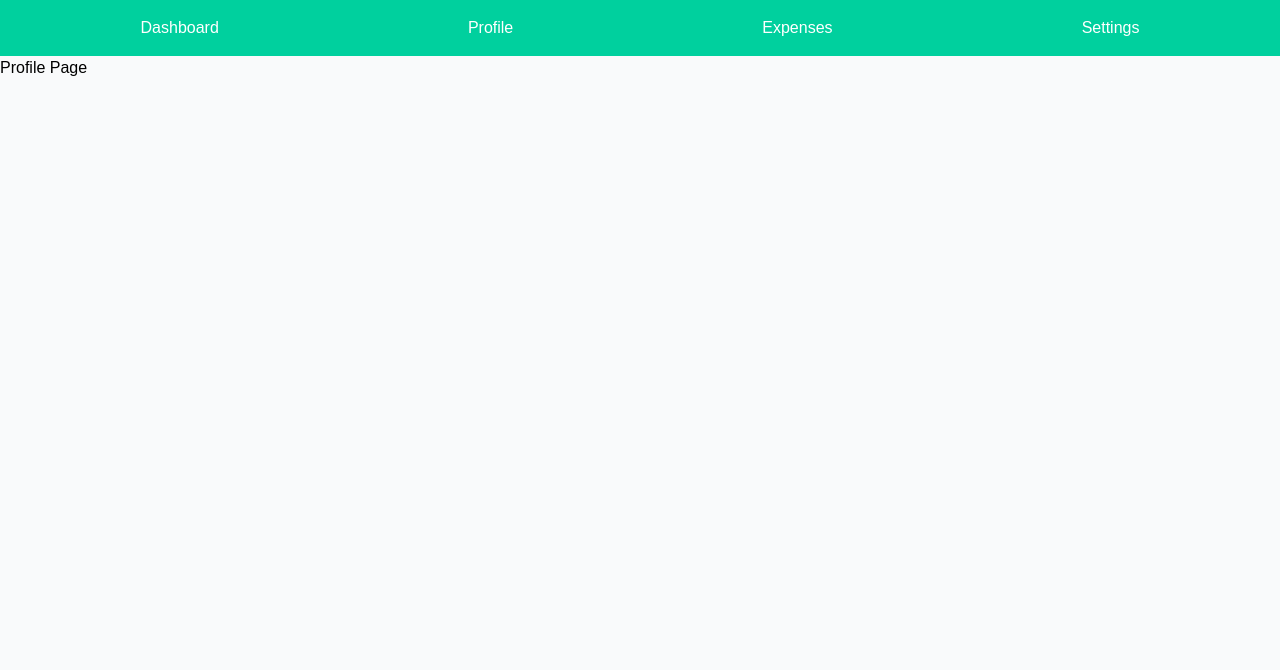
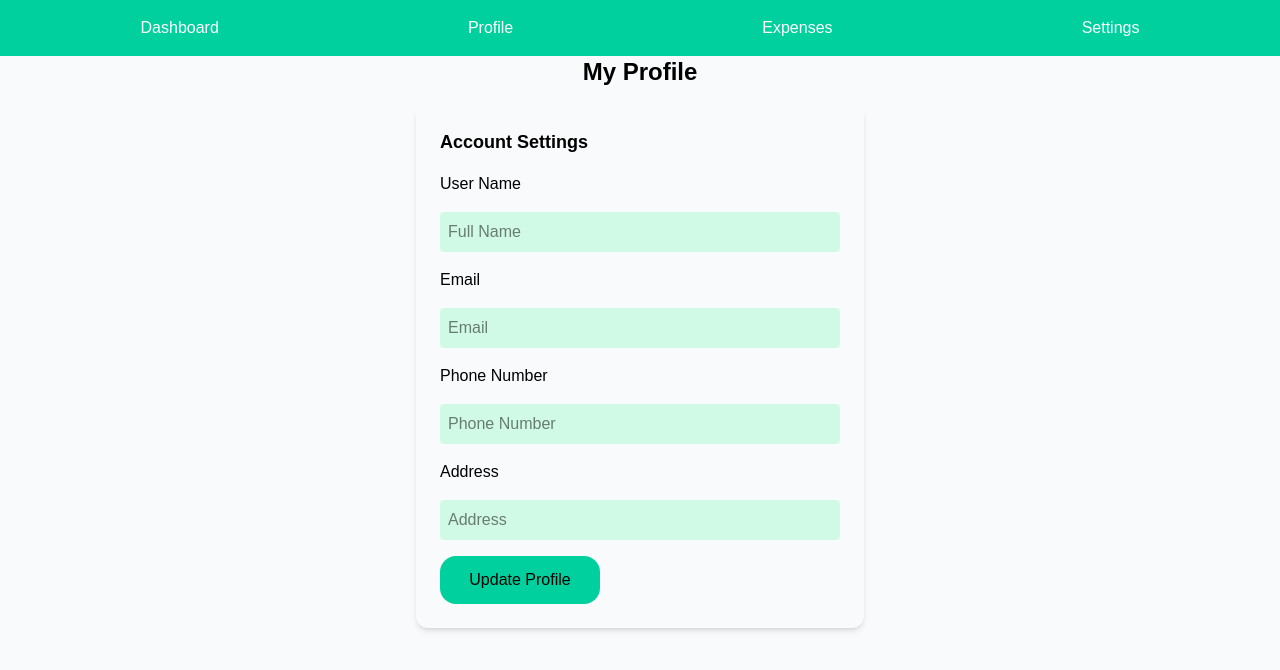
Before and after one commit to ELIE-MANI/Capstone-Project, a React (Vite) app in the folder smart-budget-buddy/: page /profile in a window 1280 px wide. Shown: the top 670 px of the page. Built offline with nearby package versions, Linux system fonts and the light colour scheme.

Commit message:
feat: add profile form to profile page and done debbuging for api url

```diff
--- a/smart-budget-buddy/src/api/api.js
+++ b/smart-budget-buddy/src/api/api.js
@@ -10,18 +10,15 @@ export async function getProfiles() {
   if (!response.ok) {
     throw new Error('Network response was not ok');
   }
-  const data = await response.json();
-  return data;
+  return response.json();
 }
 
-// Save profile (create or update)
+// Save profile (create )
 
-export async function saveProfile(profile, id) {
-  const method = id ? 'PUT' : 'POST';
-  const url = id ? `${API_URL}/${id}` : API_URL;
+export async function saveProfile(profile) {
 
-  const response = await fetch(url, {
-    method,
+  const response = await fetch(API_URL, {
+    method:'POST',
     headers: {
       'Content-Type': 'application/json',
       authorization: `Bearer 17|OAkvhOPYN4VRJL2SkcnAzW3PvzyzYI4r4bYBklXoe6f28b04`,
@@ -29,9 +26,13 @@ export async function saveProfile(profile, id) {
     body: JSON.stringify(profile),
   });
 
+   console.log('Response status:', response.status);
+  console.log('Response body:', await response.text());
+
+
   if (!response.ok) {
     throw new Error('Failed to save profile');
   }
-  const data = await response.json();
-  return data;
+  return response.json();
+
 }
--- a/smart-budget-buddy/src/components/ProfileForm.jsx
+++ b/smart-budget-buddy/src/components/ProfileForm.jsx
@@ -1,56 +1,67 @@
-import React from "react";
+
 import useProfileStore from "../store/Profile";
+import { saveProfile } from "../api/api";
+import { useMutation, useQueryClient } from "@tanstack/react-query";
 
 function ProfileForm() {
-  const{profile, updateProfile} = useProfileStore();
+ const { profile, updateProfile } = useProfileStore();
+ const queryClient = useQueryClient ();
 
-  const handleChange = (e) => {
-    const {name, value} = e.target;
-    updateProfile(name, value);
+ const mutation = useMutation ({
+  mutationFn: saveProfile,
+  onSuccess: () => {
+    queryClient.invalidateQueries(["profile"]);
   }
+ });
 
-  const handleSubmit = (e) => {
-    e.preventDefault();
-    console.log("Profile submitted:", profile);
+  const handleUpdate = () => {
+   console.log('Updating profile:', profile);
+    mutation.mutate(profile);
   };
 
   return (
-   <>
-   <div className="max-w-md mx-auto p-6 bg-gray-500 text-white rounded-xl shadow-md">
-    <h2 className="text-2xl font-bold mb-4 text text-center">My Profile</h2>
-   </div>
-   <form className="flex flex-col gap-4" onSubmit={handleSubmit}>
-    <input type="text" name="name" id="name" placeholder="Full Name"
+    <div className="max-w-md mx-auto p-6 text-black rounded-xl shadow-md">
+      <h2 className="text-lg font-bold mb-4 ">Account Settings</h2>
+      <div className="flex flex-col gap-4">
+
+        <label htmlFor="name">User Name</label>
+        <input className="bg-emerald-100 rounded p-2"
+        type="text"
+        id="name"
+        placeholder="Full Name"
         value={profile.name}
-    onChange={handleChange}
-    className="p-2 rounded bg-gray-700 border border-gray-600 focus:outline-none focus:ring-2 focus:ring-emerald-500 "
+        onChange={(e) => updateProfile("name", e.target.value)}
         />
-    <input type="email" name="email" id="email" placeholder="Email"
+        <label htmlFor="email">Email</label>
+        <input className="bg-emerald-100 rounded p-2"
+          type="email"
+          id="email"
+          placeholder="Email"
           value={profile.email}
-    onChange={handleChange}
-    className="p-2 rounded bg-gray-700 border border-gray-600 focus:outline-none focus:ring-2 focus:ring-emerald-500 "
+          onChange={(e) => updateProfile("email", e.target.value)}
         />
-    <input type="tel" name="phone" id="phone" placeholder="Phone Number"
+        <label htmlFor="phone">Phone Number</label>
+        <input className="bg-emerald-100 rounded p-2"
+          type="tel"
+          id="phone"
+          placeholder="Phone Number"
           value={profile.phone}
-    onChange={handleChange}
-    className="p-2 rounded bg-gray-700 border border-gray-600 focus:outline-none focus:ring-2 focus:ring-emerald-500 "
+          onChange={(e) => updateProfile("phone", e.target.value)}
         />
-    <input type="text" name="address" id="address" placeholder="Address"
+        <label htmlFor="address">Address</label>
+        <input className="bg-emerald-100 rounded p-2"
+          type="text"
+          id="address"
+          placeholder="Address"
           value={profile.address}
-    onChange={handleChange}
-    className="p-2 rounded bg-gray-700 border border-gray-600 focus:outline-none focus:ring-2 focus:ring-emerald-500 "
+          onChange={(e) => updateProfile("address", e.target.value)}
         />
 
-    <button
-     type="submit"
-     className="bg-emerald-500 hover:bg-emerald-600 text-white font-bold py-2 px-4 rounded focus:outline-none focus:ring-2 focus:ring-emerald-500 focus:ring-opacity-50 transition duration-300 "
-     >Update Profile</button>
+        <button className="bg-primary text-black w-40 h-12 rounded-2xl cursor-pointer"
+        onClick={handleUpdate}>{mutation.isLoading ? "Updating..." : "Update Profile"}</button>
+      </div>
+    </div>
+  );
+}
 
-   </form>
-
-   </>
-  )
-
-
-
-}
+export default ProfileForm;
--- a/smart-budget-buddy/src/index.css
+++ b/smart-budget-buddy/src/index.css
@@ -4,7 +4,7 @@ nav{
   background-color: #00D09E;
 
 }
-:root {
+@theme {
   --color-primary: #00D09E;
 }
 
--- a/smart-budget-buddy/src/pages/ProfilePage.jsx
+++ b/smart-budget-buddy/src/pages/ProfilePage.jsx
@@ -1,7 +1,9 @@
+import ProfileForm from "../components/ProfileForm";
+
 function ProfilePage() {
   return ( <>
-
-  <h1>Profile Page</h1>
+  <h2 className="text-2xl font-bold mb-4 text-center">My Profile</h2>
+  <ProfileForm/>
   </>
   );
 }
--- a/smart-budget-buddy/src/store/Profile.js
+++ b/smart-budget-buddy/src/store/Profile.js
@@ -1,5 +1,4 @@
 import { create } from "zustand";
-import axios from "axios";
 
 
 
--- a/smart-budget-buddy/vite.config.js
+++ b/smart-budget-buddy/vite.config.js
@@ -5,4 +5,5 @@ import tailwindcss from '@tailwindcss/vite'
 // https://vite.dev/config/
 export default defineConfig({
   plugins: [react(),tailwindcss()],
+
 })
```
Lines whose indentation alone changed are shown as unchanged.
